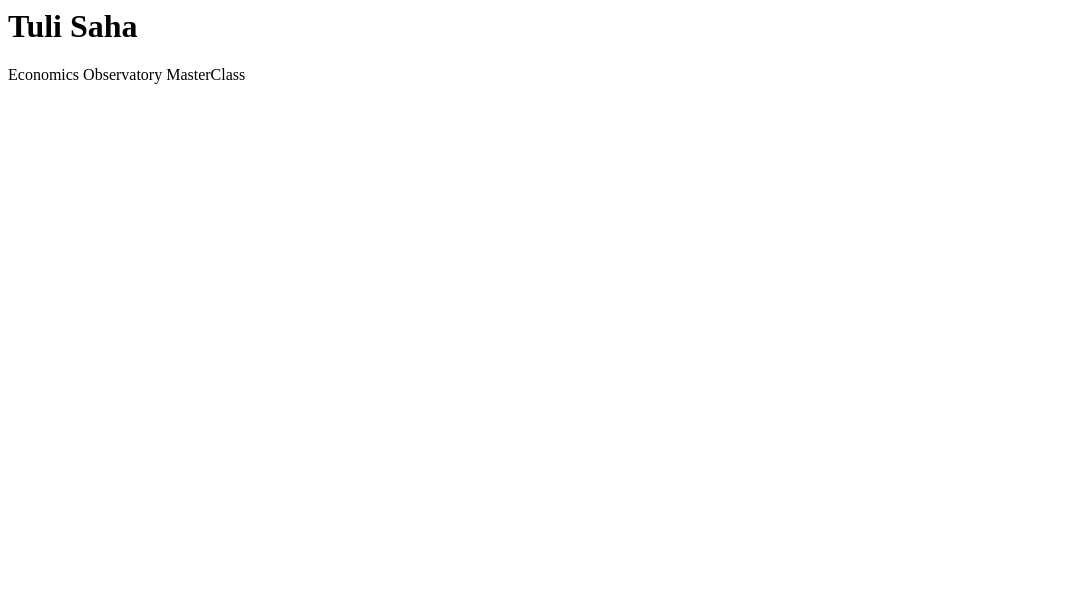
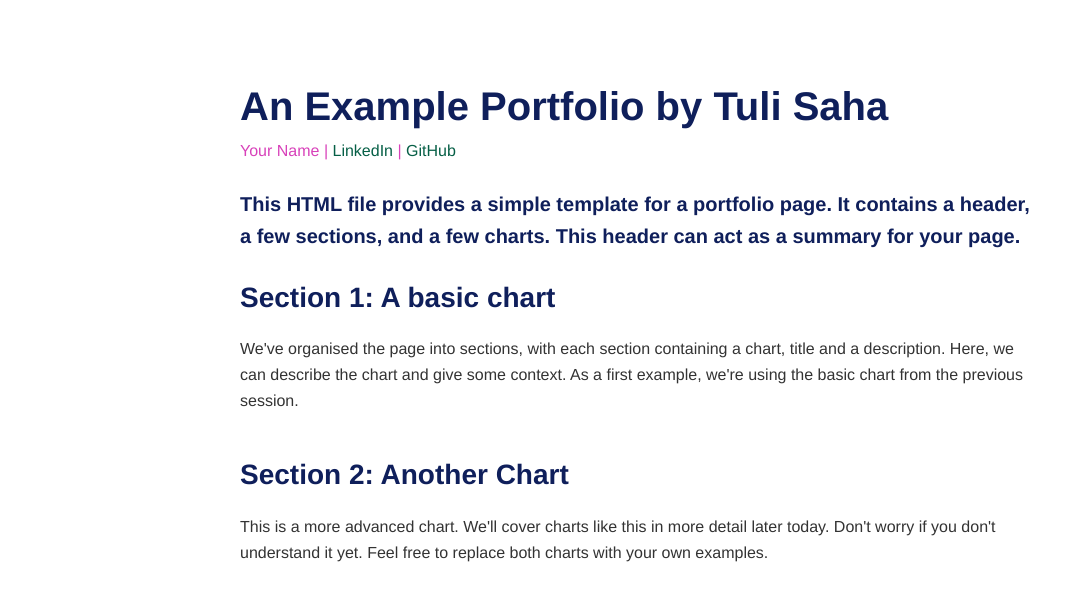
Before and after one commit to tsaha23/tsaha23.github.io, a plain HTML site: page index.html in a window 1280 px wide. Shown: the whole page, without its empty margins (0-1084 px from the left). Drawn offline with Linux system fonts and the light colour scheme; a script that the page names is missing.

Commit message:
Newly edited html and css files

```diff
--- /dev/null
+++ b/example1.css
@@ -0,0 +1,67 @@
+/* This is the level 1 CSS file. If you include it in your portfolio, it'll provide some clean and basic styling */
+/* for your page. Feel free to experiment with the values, or copy them into a new file and use that instead. */
+
+/* These are comments in CSS. Comments don't do anything except explain your working to make code easier to understand. */
+
+
+body { /* We can style any HTML element by using its name - here we're styling the body */
+  /* We want text that uses a clean sans-serif font, is usually 16px big and close to black */
+  font-family: 'Helvetica Neue', Helvetica, Arial, sans-serif;
+  font-size: 16px;
+  color: #333;
+  line-height: 1.6;
+  /* we want a white page, that's centered and not too wide */
+  background-color: #fff;
+  margin:0 auto;
+  max-width: 800px;
+  padding-top: 50px;
+}
+
+
+/* Headings */
+h1, h2, h3, h4, h5, h6 {
+  color: #0f1f5b;
+  margin-top: 24px;
+  margin-bottom: 16px;
+  font-weight: 600;
+}
+
+/* We want the headings to be a little bigger than the paragraph text */
+.big { /* This is the class we created in the HTML file, you can use it to style any element */
+  font-size: 2.5em;
+}
+
+h2 {
+  font-size: 1.75em;
+}
+
+.small {
+  font-size: 1.25em;
+}
+
+/* Paragraph */
+p {
+  margin-bottom: 1em;
+  font-weight: 300;
+}
+
+section {
+  margin-bottom: 2.5em;  /* We want a little more space between sections */
+}
+
+/* Links */
+/* We want the links to be a little more visible  and a different color */
+a {
+  color: #065f46;
+  text-decoration: none;
+}
+
+a:hover {
+  text-decoration: underline;
+}
+
+/* Images */
+img {
+  max-width: 100%;
+  height: auto;
+}
--- a/index.html
+++ b/index.html
@@ -1,6 +1,100 @@
+<!-- This HTML file provides a simple example of a portfolio page. It contains a header, a few sections, and a few charts. -->
+<!-- It works with the three css files in this folder: example1.css, example2.css and example3.css. -->
+<!-- The HTML file defines the structure of the page, and the CSS files define how it looks. -->
+<!-- The CSS examples are all designed to work with this page. Try swapping them out on line 29 and see what happens. -->
+
+<!-- Take a look around and make your own copy to adapt for your own use. -->
+
+<!-- This is a comment -->
+<!-- Comments are not displayed in the browser -->
+<!-- They can be used to leave notes in the code -->
+
+<!DOCTYPE html>
 <html>
-  <body>
-    <h1> Tuli Saha </h1>
-    <p> Economics Observatory MasterClass </p>
-  </body>
+    <!-- HTML is heirarchial: tags like this define elements on the page.
+    Each tag does something different. For example:
+        - The <html> tag defines the whole document.
+        - The <h1> tag defines a large heading
+        - The <p> tag defines a paragraph
+        - Tags appear as an opening <div> and closing </div> pair
+    -->
+
+<head>
+    <!-- The head tag links to resources our page needs and defines information about it. Tags in the <head> aren't displayed on the page. -->
+
+    <!-- This is a link to a stylesheet which contains rules about how each element on the page should be defined-->
+    <!-- Try swapping example1.css to another, and take a look at example1.css to see if you understand it-->
+    <link rel="stylesheet" type="text/css" href="example1.css">
+    <title>My Portfolio</title> <!-- The title displayed in the browser tab, not on the page itself -->
+
+    <!-- This is a link to the vega-lite which we're using to make graphs -->
+    <script src="https://cdn.jsdelivr.net/npm/vega@5"></script>
+    <script src="https://cdn.jsdelivr.net/npm/vega-lite@5"></script>
+    <script src="https://cdn.jsdelivr.net/npm/vega-embed@6"></script>
+</head>
+
+<body>
+<!-- The body tag contains the elements that visitors to our page will see. -->
+    <h1 class="big" style="margin-bottom: 0px;"> <!-- We have added a class to the header called "big" which we can use to style it in the CSS -->
+        <!-- This is a header, it is the largest text on the page -->
+        An Example Portfolio by Tuli Saha
+    </h1>
+    <p style="margin-top: 0px; color: rgb(216, 66, 186)">
+        <!-- we're setting the margin to 0px so the header and authour name are close together -->
+        Your Name | <a href="https://www.linkedin.com/in/finnmcevoy/">LinkedIn</a> | <a
+            href="https://www.github.com/FM-ds">GitHub</a>
+    </p>
+    <h3 class="small"> <!-- We have added a class to the header called "small" which we can use to style it in the CSS -->
+        This HTML file provides a simple template for a portfolio page. It contains a header, a few sections, and a few charts. This header can act as a summary for your page.
+    </h3>
+
+    <!-- We're organising the page into sections, with each section containing a chart, title and a description -->
+    <section>
+        <div class="chart-description">
+            <h2>Section 1: A basic chart</h2>
+            <p> <!-- This is a paragraph, it's the main way to display text on a web page -->
+                We've organised the page into sections, with each section containing a chart, title and a description. Here, we can describe the chart and give some context.
+                As a first example, we're using the basic chart from the previous session.
+            </p>
+        </div>
+        <figure id="Location1"></figure> <!-- we give it an id so we can put a vega-lite graph here with VegaEmbed -->
+    </section>
+
+    <section>
+        <div class="chart-description"> <!-- we are grouping the title and description together so we can style them together -->
+            <h2>Section 2: Another Chart</h2>
+            <p> <!-- This is a paragraph, it's the main way to display text on a web page -->
+                This is a more advanced chart. We'll cover charts like this in more detail later today. Don't worry if you don't understand it yet.
+                Feel free to replace both charts with your own examples.
+            </p>
+        </div>
+        <figure id="Location2"></figure> <!-- we give it an id so we can put a vega-lite graph here with VegaEmbed -->
+    </section>
+
+    <!-- Do you want to add more sections? -->
+        <!-- Try copying pasting the section above -->
+        <!-- You'll need to change the id of the figure "<figure id="Location3"... -->
+        <!-- ... and add a new variable for the graph spec in the script at the bottom of the page -->
+
+
+    <!-- This is a script, it's a way to run JavaScript code on the page -->
+    <script>
+        // This is a comment in JavaScript - it's a different language to HTML and CSS
+
+        var figure_1_spec = "s2_chart1.json"; // We're storing the URL of the graph we want to display in a variable
+        var figure_2_spec = "https://raw.githubusercontent.com/EconomicsObservatory/courses/main/2/s2_chart2.json";
+
+        vegaEmbed('#Location1', figure_1_spec) // We're using the vegaEmbed function to put a graph in the element with id figure_1
+        vegaEmbed('#Location2', figure_2_spec)
+
+        // Do you want to add more graphs?
+        // try defining a new variable for figure_3_spec, adding VegaEmbed for Location3, and adding a new section in the HTML
+        // e.g.
+        // var figure_3_spec = ...
+        // vegaEmbed('#Location3', figure_3_spec)
+
+    </script>
+
+</body>
+
 </html>
```
